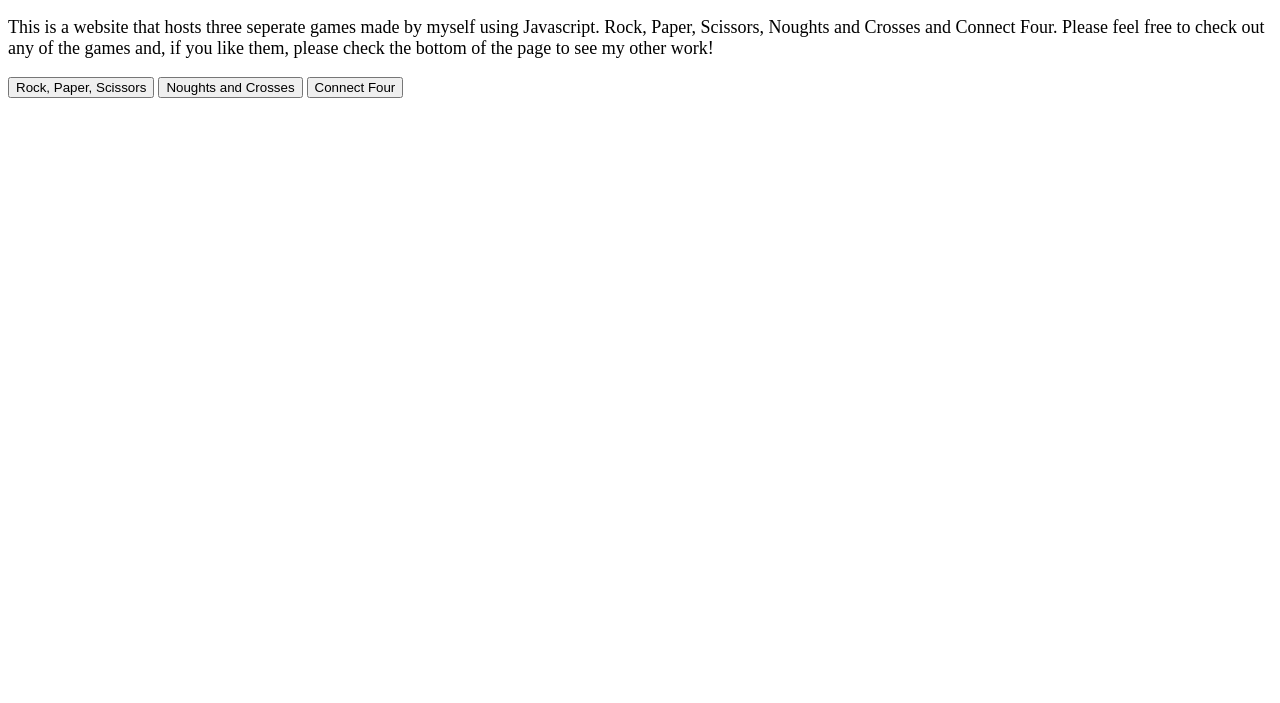
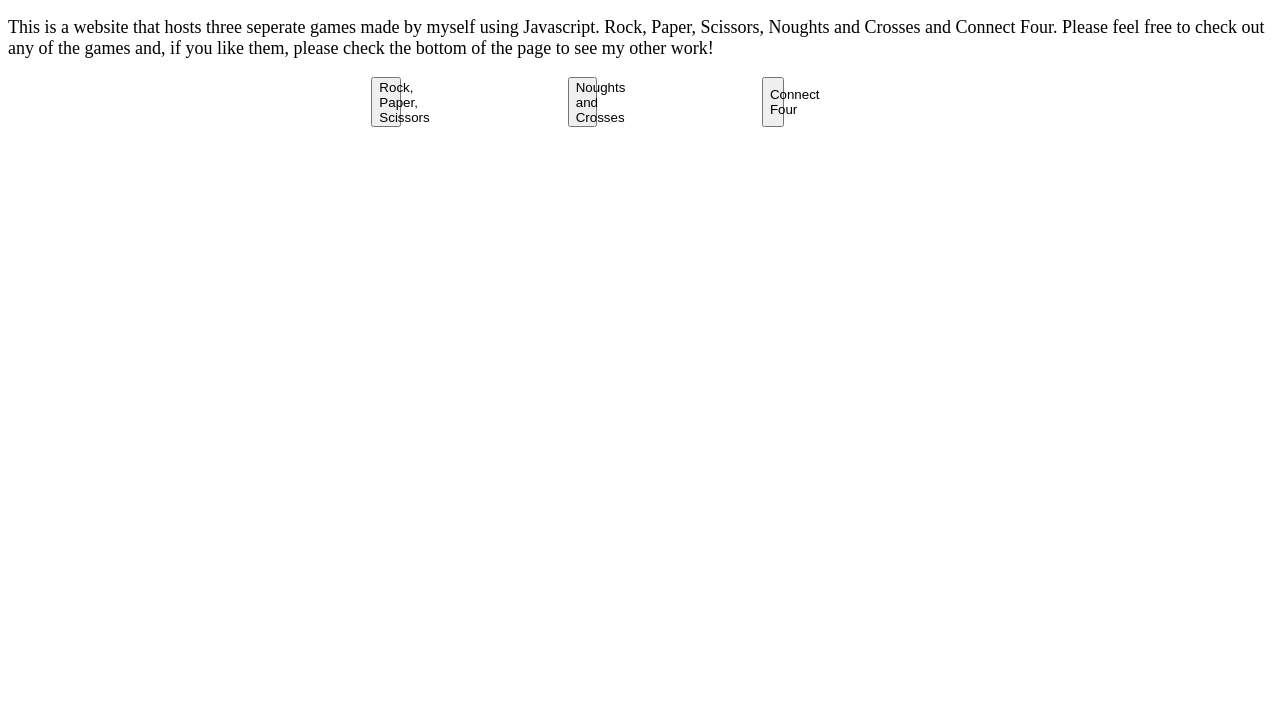
Before and after one commit to CHCheshire/Project-2, a plain HTML site: page index.html in a window 1280 px wide. Shown: the part 97-800 px from the top of the page. Drawn offline with nearby package versions, Linux system fonts and the light colour scheme.

Commit message:
Add styling and images to games section

```diff
--- a/assets/css/style.css
+++ b/assets/css/style.css
@@ -9,3 +9,36 @@ h1 {
     font-size: 18px;
     font-family: oxygen;
 }
+
+#games-section {
+    display:flex;
+    width:100%;
+    align-items: center;
+    justify-content: center;
+}
+
+.games {
+    display:block;
+}
+
+
+.button1 {
+    width: 15%;
+    height: 50px;
+    /* padding: 20px; */
+    margin-right: 50px;
+}
+
+.button2 {
+    width: 15%;
+    height: 50px;
+    /* padding: 20px; */
+    margin-right: 50px;
+}
+
+.button3 {
+    width: 15%;
+    height: 50px;
+    /* padding: 20px; */
+    margin-right: 50px;
+}
--- a/index.html
+++ b/index.html
@@ -15,13 +15,18 @@
     <p>This is a website that hosts three seperate games made by myself using Javascript. Rock, Paper, Scissors, Noughts and Crosses and Connect Four. Please feel free to check out
         any of the games and, if you like them, please check the bottom of the page to see my other work!
     </p>
+</section>
+<section id="games-section">
+    <div class="games">
 
-    <button class="button button 1">Rock, Paper, Scissors</button>
-
-    <button class="button button 2">Noughts and Crosses</button>
-
-    <button class="button button 3">Connect Four</button>
-
+        <button class="button1">Rock, Paper, Scissors</button>
+    </div>
+    <div class="games">
+        <button class="button2">Noughts and Crosses</button>
+    </div>
+    <div class="games">
+        <button class="button3">Connect Four</button>
+    </div>
 </section>
     <script src="assets/js/script.js"></script>
 </body>
```
